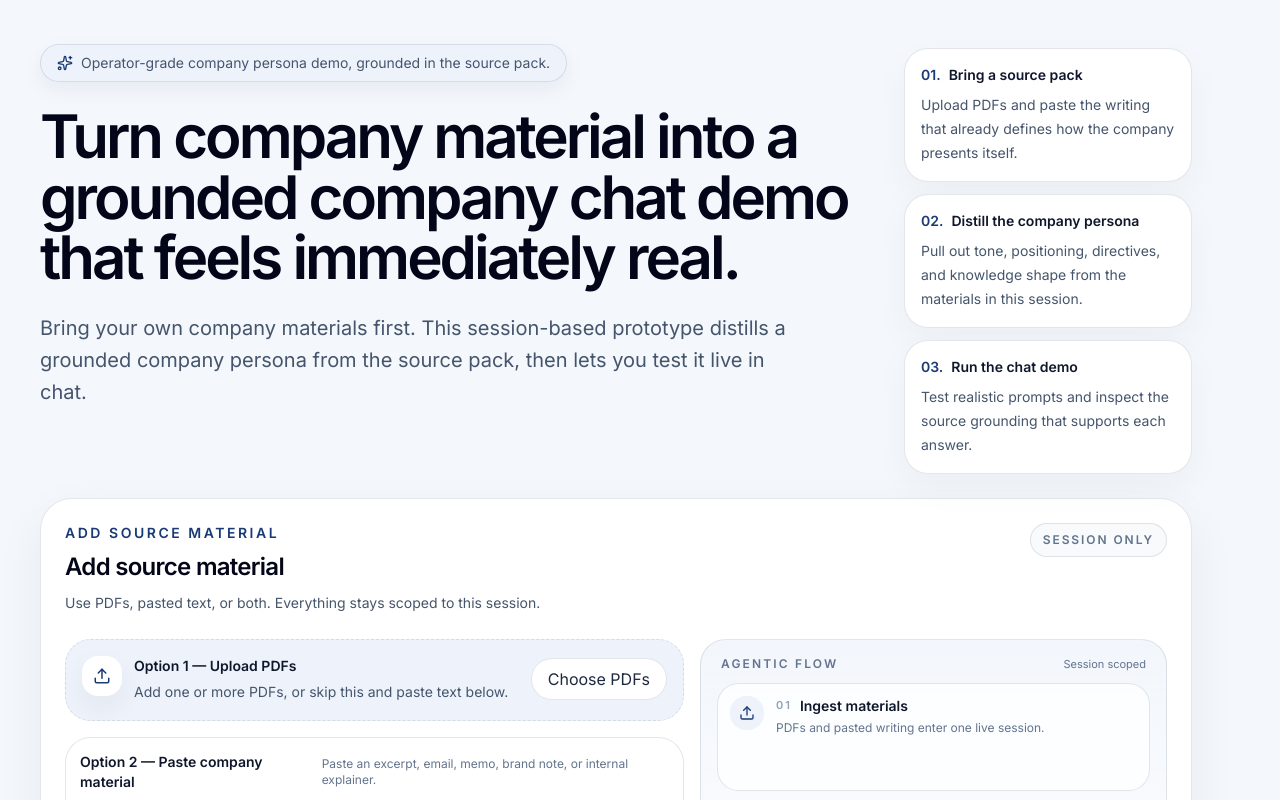
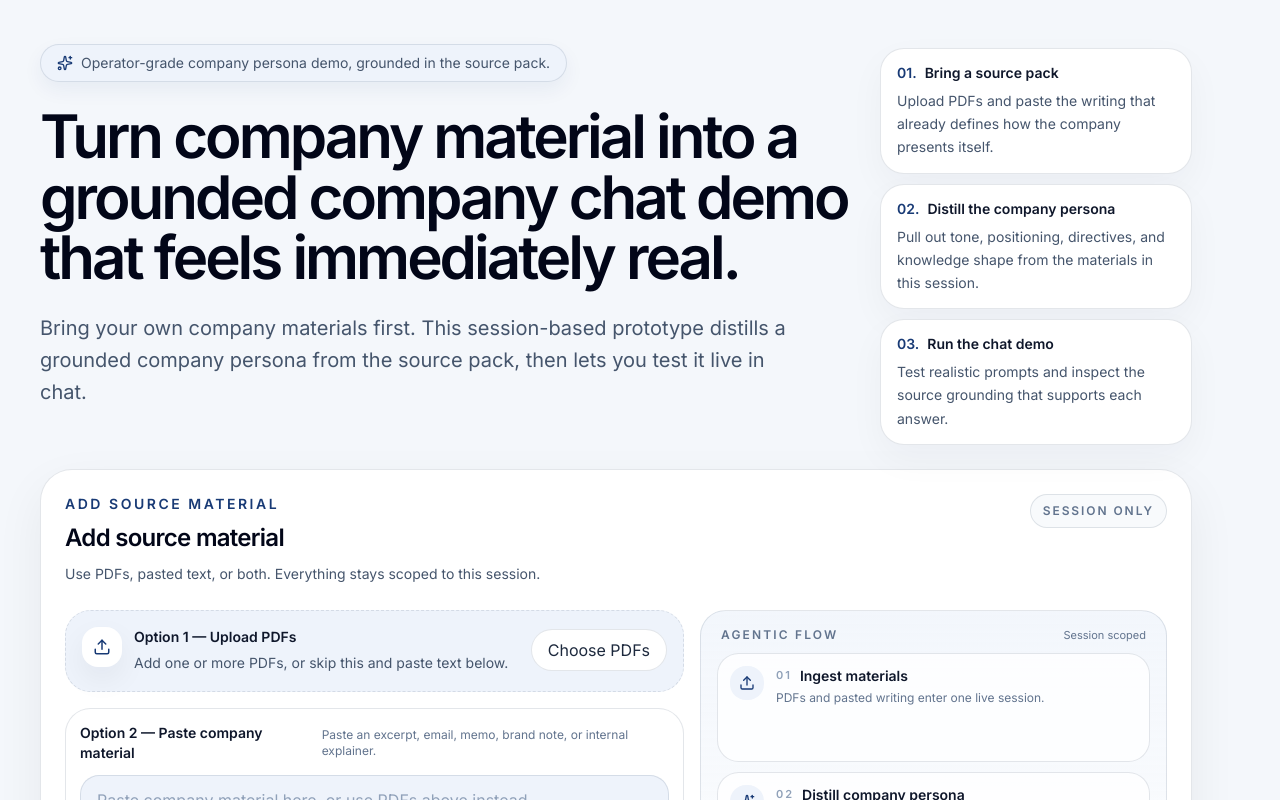
Before and after one commit to SY227/company-persona-studio, a Next.js app: page / in a window 1280 px wide. Shown: the top 800 px of the page. Built offline with nearby package versions, Linux system fonts and the light colour scheme.

Commit message:
Tighten hero info cards

```diff
--- a/src/components/house-voice-app.tsx
+++ b/src/components/house-voice-app.tsx
@@ -340,7 +340,7 @@ export function HouseVoiceApp() {
     <div className="min-h-screen bg-[var(--background)] text-slate-950">
       <div className="mx-auto max-w-7xl px-6 pb-20 pt-6 sm:px-8 lg:px-10">
         <section className="pb-4 pt-4">
-          <div className="grid max-w-6xl gap-8 py-1 lg:grid-cols-[minmax(0,1fr)_18rem] lg:items-start lg:gap-10">
+          <div className="grid max-w-6xl gap-7 py-1 lg:grid-cols-[minmax(0,1fr)_19.5rem] lg:items-start lg:gap-8">
             <div>
               <div className="mb-6 inline-flex items-center gap-2 rounded-full border border-[var(--border)] bg-[var(--surface-muted)] px-4 py-2 text-sm text-slate-600 shadow-[0_8px_20px_rgba(24,58,117,0.06)]">
                 <Sparkles className="h-4 w-4 text-[var(--blue-strong)]" />
@@ -354,17 +354,17 @@ export function HouseVoiceApp() {
               </p>
             </div>
 
-            <div className="space-y-3 lg:pt-1">
+            <div className="space-y-2.5 lg:pt-1">
               {HERO_POINTS.map((point) => (
                 <div
                   key={point.step}
-                  className="rounded-3xl border border-[var(--border)] bg-white p-4 shadow-[0_14px_36px_rgba(15,23,42,0.04)]"
+                  className="rounded-3xl border border-[var(--border)] bg-white px-4 py-3.5 shadow-[0_14px_36px_rgba(15,23,42,0.04)]"
                 >
                   <div className="flex items-center gap-2 text-sm font-semibold text-slate-900">
                     <span className="text-[var(--blue-strong)]">{point.step}.</span>
                     <span>{point.title}</span>
                   </div>
-                  <p className="mt-2 text-sm leading-6 text-slate-600">{point.copy}</p>
+                  <p className="mt-1.5 text-sm leading-[1.45rem] text-slate-600">{point.copy}</p>
                 </div>
               ))}
             </div>
```
